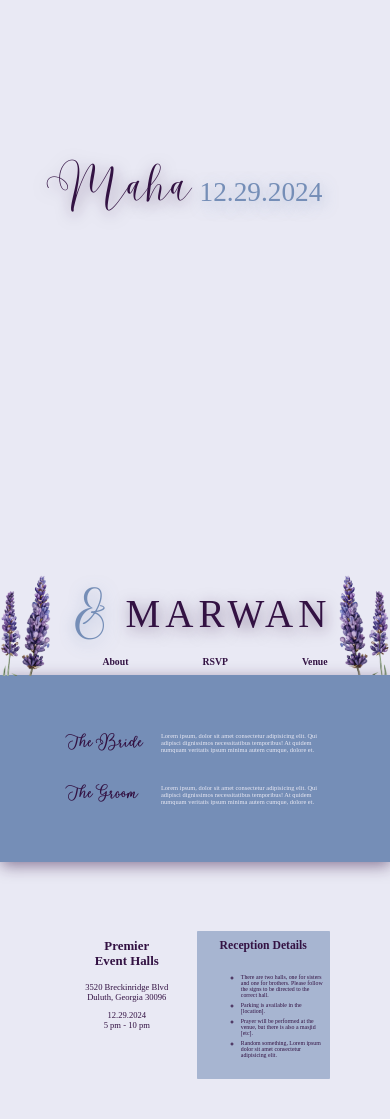
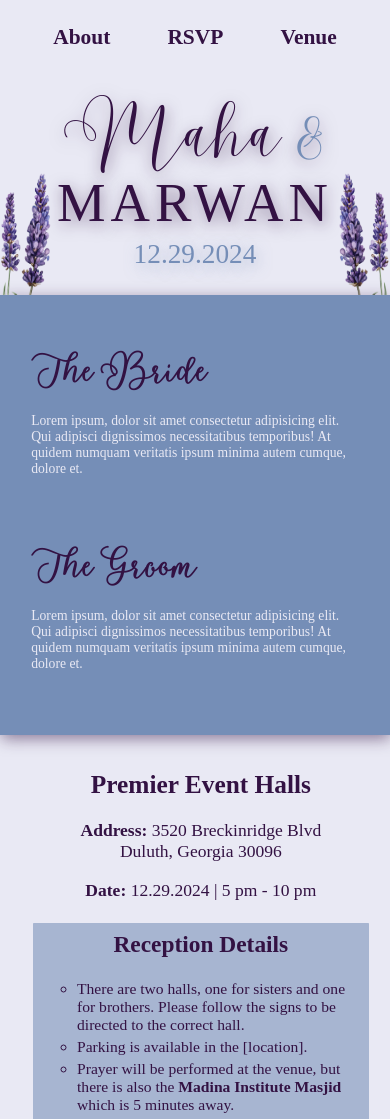
Before and after one commit to maha-marwan/wedding, a plain HTML site: page index.html in a window 390 px wide. Shown: the top 1119 px of the page. Drawn offline with Linux system fonts and the light colour scheme; a web font is replaced by a local one.

Commit message:
Add mobile responsive styling

```diff
--- a/index.html
+++ b/index.html
@@ -1,13 +1,22 @@
 <!DOCTYPE html>
 <html>
     <head>
-        <title>Maha & Marwan</title>
+        <title>Maha & Marwan | 12.29.2024</title>
         <link rel="stylesheet" href="style.css">
         <meta name="viewport" content="height=device-height, initial-scale=1.0">
+        <script src="script.js"></script>
         <link rel="icon" type="image/x-icon" href="https://github.com/maha-marwan/wedding/blob/d388d7aa1d1027955833ce12a257185b348070d5/resources/images/icon.png">
         <meta charset="UTF-8">
     </head>
     <body>
+        <div class="dropdown no_show" id="dropdown">
+            <ul class="content">
+                <li><a href="#about">About</a></li>
+                <li><a href="#rsvp">RSVP</a></li>
+                <li><a href="#venue">Venue</a></li>
+            </ul>
+        </div>
+
         <div class="intro">
             <div class="maha_date">
                 <p id="maha">Maha</p>
@@ -51,7 +60,7 @@
         <div class="venue" id="venue">
             <div class="container">
                 <h2>Premier<br>Event Halls</h2>
-                <p>3520 Breckinridge Blvd<br>Duluth, Georgia 30096</p>
+                <p><span style="font-weight: 600;">Address:</span> 3520 Breckinridge Blvd<br>Duluth, Georgia 30096</p>
                 <p>12.29.2024<br>5 pm - 10 pm</p>
             </div>
             <div class="container_rules">
@@ -59,7 +68,7 @@
                 <ul>
                     <li>There are two halls, one for sisters and one for brothers. Please follow the signs to be directed to the correct hall.</li>
                     <li>Parking is available in the [location].</li>
-                    <li>Prayer will be performed at the venue, but there is also a masjid [etc].</li>
+                    <li>Prayer will be performed at the venue, but there is also the <a href="https://maps.app.goo.gl/chF9ggjPgkVht8vv6">Madina Institute Masjid</a> which is 5 minutes away.</li>
                     <li>Random something, Lorem ipsum dolor sit amet consectetur adipisicing elit.</li>
                 </ul>
             </div>
--- /dev/null
+++ b/script.js
@@ -0,0 +1,117 @@
+window.addEventListener("load", () => {
+    mobileView();
+})
+
+window.addEventListener("resize", mobileView);
+
+function mobileView() {
+    if (window.matchMedia('screen and (max-width: 450px)').matches) {
+        console.log(document.getElementById("dropdown").classList)
+        document.getElementById("dropdown").classList.toggle("no_show");
+        document.getElementsByClassName("nav_links")[0].classList.toggle("no_show");
+
+        var body = document.body;
+        body.style.padding = "0 0 0 0";
+
+        var intro = document.getElementsByClassName("intro")[0];
+        intro.style.paddingTop = "3vh";
+
+        // maha text
+        var maha = document.getElementById("maha");
+        maha.innerHTML = "Maha <span style='color:#758EB7'>&</span>";
+        maha.style.fontSize = "15vw";
+        maha.style.padding = "0";
+
+        // hide original inline date
+        var date = document.getElementById("date");
+        date.classList.toggle("no_show");
+
+        // modify maha_date container
+        var maha_date = document.getElementsByClassName("maha_date")[0];
+        maha_date.style.margin = "0vw 15vw";
+        maha_date.style.justifyContent = "center";
+
+        // hide original inline '&' symbol
+        var amp = document.getElementById("amp");
+        amp.classList.toggle("no_show");
+
+        // marwan text
+        var marwan = document.getElementById("marwan");
+        marwan.style.fontSize = "14vw";
+
+        // modify marwan container and add new block date
+        var marwan_container = document.getElementsByClassName("marwan")[0];
+        marwan_container.style.justifyContent = "center";
+        marwan_container.style.flexDirection = "column";
+
+        // new date
+        var date_new = document.createElement("p");
+        date_new.innerText = "12.29.2024";
+        date_new.style.margin = "1vh 0vw";
+        date_new.style.marginBottom = "3vh";
+        date_new.setAttribute('id', "date");
+        marwan_container.appendChild(date_new);
+
+        // about section
+        var about = document.getElementsByClassName("about")[0];
+        about.style.padding = "3vh 8vw"
+        for (let i = 0; i < about.children.length; i++) {
+            const container = about.children[i];
+            container.style.flexDirection = "column";
+            container.style.justifyContent = "flex-start";
+
+            // modify h1
+            container.children[0].style.fontSize = "7.5vw";
+            container.children[0].style.width = "100%";
+            container.children[0].style.marginBottom = "0%";
+
+            // modify p
+            container.children[1].style.fontSize = "3.5vw";
+            container.children[1].style.width = "100%";
+            container.children[1].style.marginBottom = "4vh";
+        }
+
+        // venue section
+        var venue = document.getElementsByClassName("venue")[0];
+        venue.style.flexDirection = "column";
+        venue.style.padding = "3vh 8vw";
+
+        // venue address and date
+        var venue_info = venue.children[0];
+        venue_info.style.width = "100%";
+        venue_info.style.marginBottom = "2vh";
+        venue_info.children[0].style.fontSize = "6.5vw";
+        venue_info.children[0].innerText = "Premier Event Halls";
+        venue_info.children[1].style.fontSize = "4.5vw";
+        venue_info.children[2].style.fontSize = "4.5vw";
+        venue_info.children[2].innerHTML = "<span style='font-weight:600;'>Date:</span> 12.29.2024 | 5 pm - 10 pm";
+
+        // reception details
+        var reception_details = venue.children[1];
+        reception_details.style.width = "100%";
+        reception_details.children[0].style.fontSize = "6vw";
+
+        reception_list = reception_details.children[1].children;
+        for (let j = 0; j < reception_list.length; j++) {
+            const li = reception_list[j];
+            li.style.fontSize = "4vw";
+        }
+
+        // rsvp section
+        var rsvp = document.getElementsByClassName("rsvp")[0];
+        rsvp.style.padding = "3vh 8vw";
+
+        rsvp.children[0].style.fontSize = "6.5vw";
+        var rsvp_button = rsvp.children[1].children[0];
+        rsvp_button.style.fontSize = "4.5vw";
+        rsvp_button.style.padding = "2.5vh 15vw";
+
+        // footer
+        document.getElementsByClassName("footer")[0].style.fontSize = "2vw";
+
+    } else {
+        if (!document.getElementById("dropdown").classList.value.includes("no_show")) {
+            document.getElementById("dropdown").classList.toggle("no_show");
+        }
+    }
+}
--- a/style.css
+++ b/style.css
@@ -56,10 +56,31 @@ body {
     justify-content: space-between;
 }
 
+.dropdown {
+    margin: 3vh 0 4vh 0;
+}
+
+.content {
+    list-style-type: none;
+    display: flex;
+    flex-direction: row;
+    justify-content: space-evenly;
+    padding: 0%;
+    margin: 0;
+}
+
+.content li {
+    display: flex;
+    justify-content: center;
+    font-weight: bold;
+    font-size: 5.5vw;
+    padding: 0% 1vw;
+}
+
 .intro {
     display: flex;
     flex-direction: column;
-    min-height: 60vh;
+    min-height: max-content;
     justify-content: space-between;
 }
 
@@ -312,3 +333,11 @@ a:hover {
     padding: 0.5vw 0;
     font-weight: 500;
 }
+
+.no_show {
+    display: none;
+}
+
+a {
+    font-weight: 600;
+}
```
